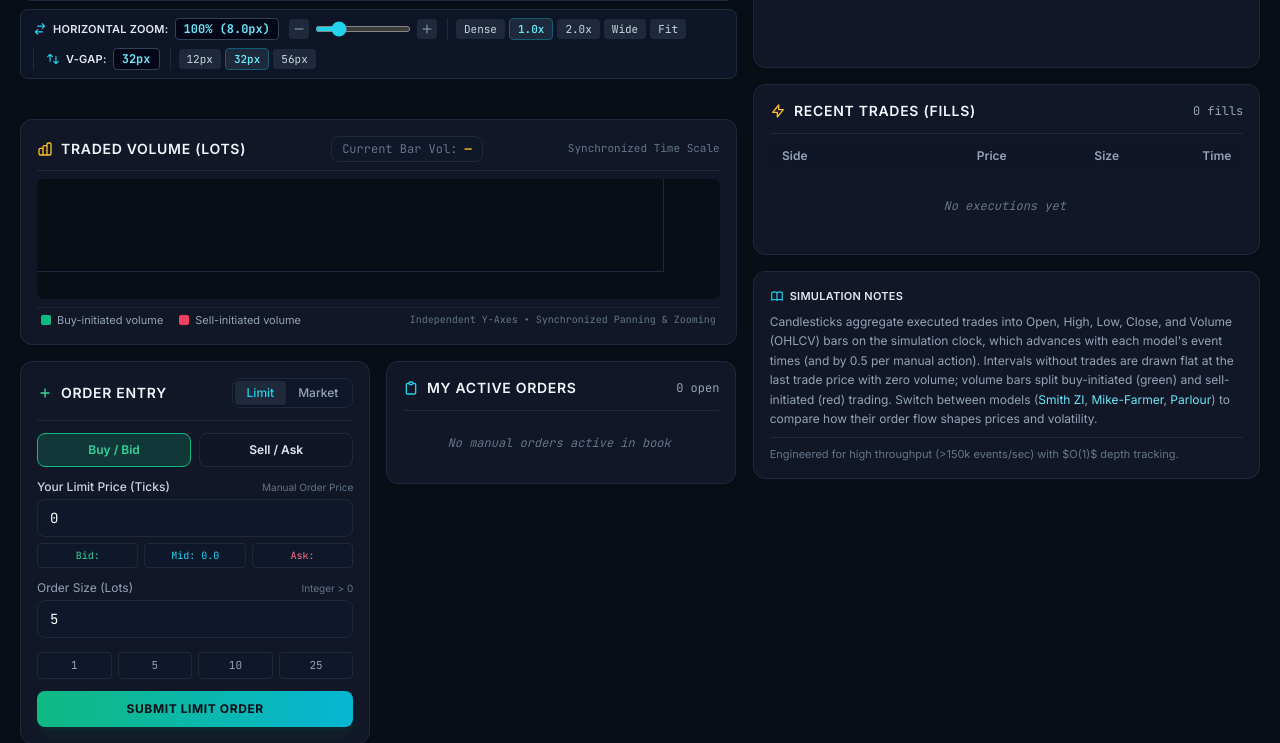
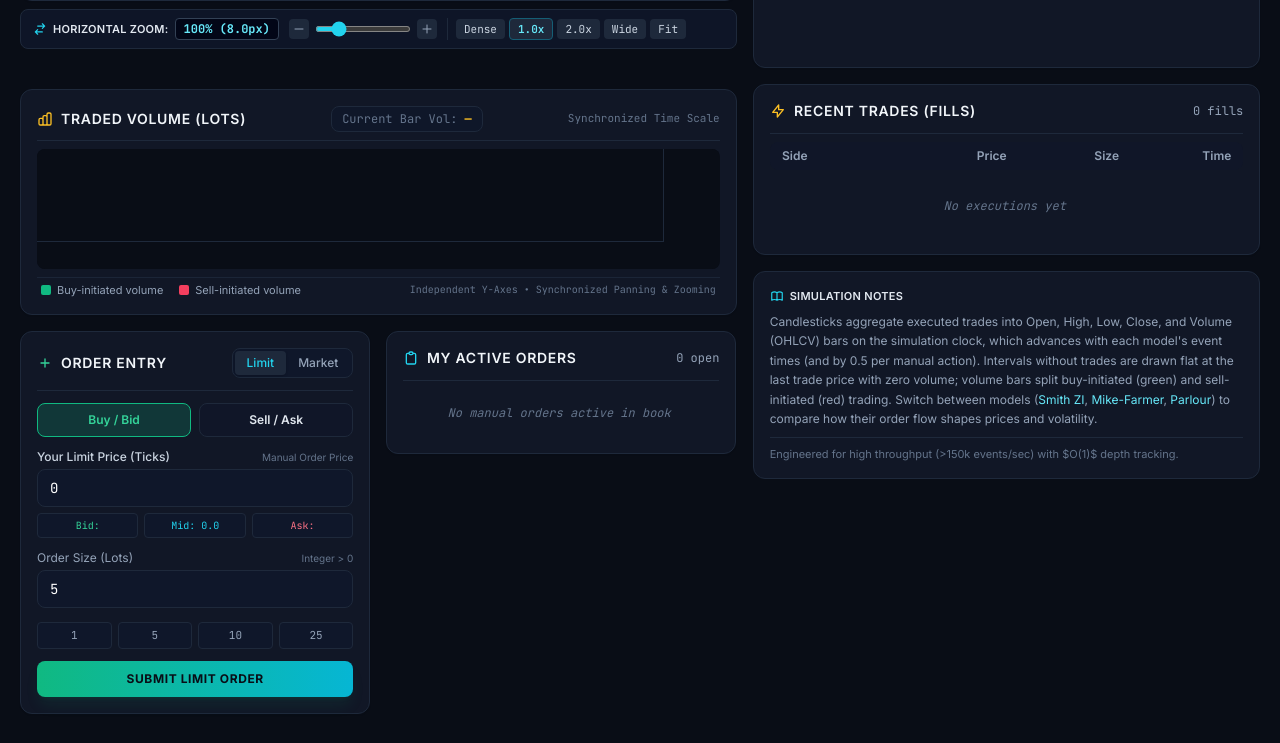
Before and after one commit to mengrenman/quant-trading-lab, a Python web app: template app/templates/index.html in a window 1280 px wide. Shown: the part 962-1705 px from the top of the page. After the commit the page ends 1676 px from the top, so only its background shows below. Run offline with Jinja, Linux system fonts and the light colour scheme; the template is opened without the code that fills it, so the values that code supplies are empty; some libraries are stand-ins or nearby versions.

Commit message:
Remove the V-gap setting
The chart toolbar no longer offers a gap setting between the price and
volume panels (its presets, badge and JavaScript are gone); the gap is
fixed at the former default of 32 px. The toolbar now holds only the
zoom controls.

Co-Authored-By: Claude Opus 5.5 <noreply@anthropic.com>

```diff
--- a/app/templates/components/chart.html
+++ b/app/templates/components/chart.html
@@ -1,4 +1,4 @@
-<!-- Real-Time Candlestick Chart & Volume Dual-Panel Component with Adjustable Separation -->
+<!-- Real-Time Candlestick Chart & Volume Dual-Panel Component -->
 <div id="chart-panel" class="flex flex-col">
     <!-- PANEL 1: Price Candlesticks Card -->
     <div class="bg-darkCard border border-darkBorder rounded-xl p-4 shadow-sm flex flex-col space-y-2">
@@ -60,9 +60,9 @@
         </div>
     </div>
 
-    <!-- ADJUSTABLE HORIZONTAL ZOOM & VERTICAL SEPARATION CONTROLS TOOLBAR -->
+    <!-- HORIZONTAL ZOOM TOOLBAR -->
     <div id="chart-controls-toolbar" class="my-2 px-3 py-2 bg-slate-900/90 border border-slate-800 rounded-lg flex flex-wrap items-center justify-between gap-y-2 gap-x-4 text-xs">
-        <!-- 1. Horizontal Zoom Group -->
+        <!-- Horizontal Zoom Group -->
         <div class="flex items-center flex-wrap gap-2.5">
             <div class="flex items-center gap-1.5">
                 <svg class="w-3.5 h-3.5 text-cyan-400" fill="none" stroke="currentColor" viewBox="0 0 24 24">
@@ -94,28 +94,10 @@
                 <button type="button" onclick="fitChartContent()" title="Fit all bars and center them vertically" class="px-2 py-0.5 rounded text-[11px] font-mono bg-slate-800 hover:bg-slate-700 text-slate-300 transition cursor-pointer">Fit</button>
             </div>
         </div>
-
-        <!-- 2. Vertical Separation Group -->
-        <div class="flex items-center flex-wrap gap-2.5 border-t sm:border-t-0 sm:border-l border-slate-800 pt-1.5 sm:pt-0 sm:pl-3">
-            <div class="flex items-center gap-1.5">
-                <svg class="w-3.5 h-3.5 text-cyan-400" fill="none" stroke="currentColor" viewBox="0 0 24 24">
-                    <path stroke-linecap="round" stroke-linejoin="round" stroke-width="2" d="M7 16V4m0 0L3 8m4-4l4 4m6 0v12m0 0l4-4m-4 4l-4-4"></path>
-                </svg>
-                <span class="font-semibold text-slate-200 uppercase tracking-wide text-[11px]">V-Gap:</span>
-                <span id="separation-val-badge" class="font-mono text-cyan-300 font-bold bg-slate-950 px-2 py-0.5 rounded border border-slate-700">32px</span>
-            </div>
-
-            <!-- Separation Presets -->
-            <div class="flex items-center gap-1 border-l border-slate-800 pl-2">
-                <button type="button" onclick="setChartSeparation(12)" id="btn-gap-12" class="px-2 py-0.5 rounded text-[11px] font-mono bg-slate-800 hover:bg-slate-700 text-slate-300 transition cursor-pointer">12px</button>
-                <button type="button" onclick="setChartSeparation(32)" id="btn-gap-32" class="px-2 py-0.5 rounded text-[11px] font-mono bg-slate-800 hover:bg-slate-700 text-cyan-300 font-semibold border border-cyan-800 transition cursor-pointer">32px</button>
-                <button type="button" onclick="setChartSeparation(56)" id="btn-gap-56" class="px-2 py-0.5 rounded text-[11px] font-mono bg-slate-800 hover:bg-slate-700 text-slate-300 transition cursor-pointer">56px</button>
-            </div>
-        </div>
     </div>
 
-    <!-- DYNAMIC ADJUSTABLE SEPARATION GAP SPACER -->
-    <div id="chart-separation-gap" style="height: 32px;" class="transition-all duration-200"></div>
+    <!-- Gap between the price and volume panels -->
+    <div class="h-8"></div>
 
     <!-- PANEL 2: Traded Volume Card -->
     <div class="bg-darkCard border border-darkBorder rounded-xl p-4 shadow-sm flex flex-col space-y-2">
@@ -172,21 +154,6 @@
     let currentInterval = 2;
     let latestCandleCache = null;
     let isSyncingRange = false;
-
-    function setChartSeparation(gapPx) {
-        const intGap = parseInt(gapPx, 10);
-        const gapEl = document.getElementById('chart-separation-gap');
-        const badge = document.getElementById('separation-val-badge');
-
-        if (gapEl) gapEl.style.height = intGap + 'px';
-        if (badge) badge.textContent = intGap + 'px';
-        [12, 32, 56].forEach(g => {
-            const btn = document.getElementById(`btn-gap-${g}`);
-            if (btn) btn.className = g === intGap
-                ? "px-2 py-0.5 rounded text-[11px] font-mono bg-slate-800 hover:bg-slate-700 text-cyan-300 font-semibold border border-cyan-800 transition cursor-pointer"
-                : "px-2 py-0.5 rounded text-[11px] font-mono bg-slate-800 hover:bg-slate-700 text-slate-300 transition cursor-pointer";
-        });
-    }
 
     function zoomBothByDelta(deltaY) {
         const pc = document.getElementById('price-chart-container');
```
Also changed, not shown: HANDOFF.md (+1 -1 lines).
